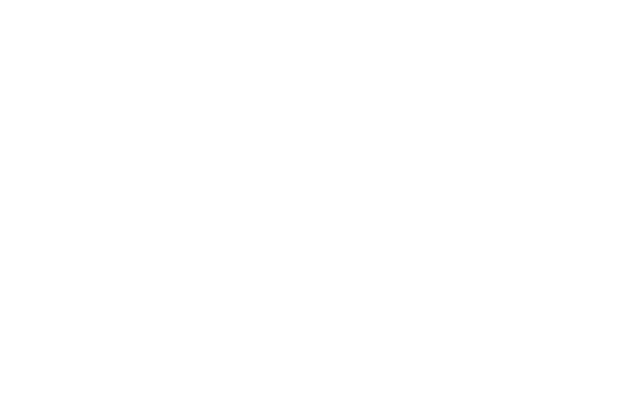
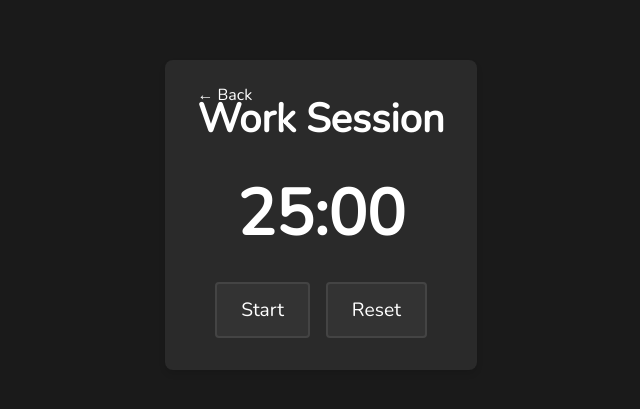
Before and after one commit to silvanicholas/serenity-hub, a React (Create React App) app in the folder frontend/: page /pomodoro in a window 1280 px wide. Before the commit this address had no page. Shown: the part 185-594 px from the top of the page, without its empty margins (319-959 px from the left). Built offline with nearby package versions, Linux system fonts and the light colour scheme.

Commit message:
Adding pomodoro timer

```diff
--- a/frontend/src/App.jsx
+++ b/frontend/src/App.jsx
@@ -2,6 +2,7 @@
 import { BrowserRouter as Router, Route, Routes } from 'react-router-dom';
 import Login from './components/Login/Login';
 import Dashboard from './components/Dashboard/Dashboard';
+import PomodoroTimer from './components/PomodoroTimer/PomodoroTimer';
 import '@fontsource/nunito';
 
 
@@ -12,6 +13,7 @@
         <Routes>
           <Route path="/login" element={<Login />} />
           <Route path="/dashboard" element={<Dashboard />} />
+          <Route path="/pomodoro" element={<PomodoroTimer />} />
           <Route path="/" element={<Login />} /> {/* Default route */}
         </Routes>
       </div>
--- a/frontend/src/components/Login/Login.jsx
+++ b/frontend/src/components/Login/Login.jsx
@@ -1,6 +1,7 @@
 import React, { useState } from 'react';
 import axios from 'axios';
-import { useNavigate } from 'react-router-dom';
+import { useNavigate, Link } from 'react-router-dom';
+//import { useNavigate } from 'react-router-dom';
 import styles from './Login.module.css'
 
 const Login = () => {
@@ -48,6 +49,13 @@
         <div className={styles.pagecontainer}>
             <div className={styles.title}>Serenity Hub</div>
             <div className={styles.subTitle}>An all in one Student Stress Reliever</div>
+
+            <Link to="/pomodoro" className={styles.pomodoroLink}>
+                Try Our Pomodoro Timer
+            </Link>
+
+
+
             <div className={styles.formContainer}>
                 <h2 className={styles.heading}>{isSignUp ? 'Sign Up' : 'Login'}</h2>
                 <form onSubmit={handleSubmit} className={styles.form}>
--- a/frontend/src/components/Login/Login.module.css
+++ b/frontend/src/components/Login/Login.module.css
@@ -52,6 +52,25 @@
     margin-bottom: 20px;
     text-align: center;
 }
+
+.pomodoroLink {
+    display: inline-block;
+    padding: 12px 24px;
+    margin: 20px 0;
+    background-color: var(--color-text);
+    color: var(--color-bg);
+    text-decoration: none;
+    border-radius: 20px;
+    font-family: var(--font-nunito), sans-serif;
+    transition: all 0.3s;
+    box-shadow: 0 5px 15px rgba(109, 85, 213, 0.3);
+}
+
+.pomodoroLink:hover {
+    box-shadow: 0 8px 20px rgba(90, 71, 195, 0.4);
+    transform: translateY(-2px);
+}
+
 
 /* Form styling */
 .form {
--- /dev/null
+++ b/frontend/src/components/PomodoroTimer/PomodoroTimer.jsx
@@ -0,0 +1,77 @@
+import React, { useState, useEffect } from 'react';
+import { useNavigate } from 'react-router-dom';
+import styles from './PomodoroTimer.module.css';
+
+function PomodoroTimer() {
+  const navigate = useNavigate();
+  const workTime = 25 * 60;
+  const breakTime = 5 * 60;
+
+  const [timeLeft, setTimeLeft] = useState(workTime);
+  const [isRunning, setIsRunning] = useState(false);
+  const [isWorkSession, setIsWorkSession] = useState(true);
+
+  useEffect(() => {
+    let timer = null;
+
+    if (isRunning && timeLeft > 0) {
+      timer = setInterval(() => {
+        setTimeLeft((prevTime) => prevTime - 1);
+      }, 1000);
+    } else if (timeLeft === 0) {
+      if (isWorkSession) {
+        setIsWorkSession(false);
+        setTimeLeft(breakTime);
+      } else {
+        setIsWorkSession(true);
+        setTimeLeft(workTime);
+      }
+    }
+
+    return () => clearInterval(timer);
+  }, [isRunning, timeLeft, isWorkSession]);
+
+  const formatTime = (seconds) => {
+    const mins = Math.floor(seconds / 60)
+      .toString()
+      .padStart(2, '0');
+    const secs = (seconds % 60).toString().padStart(2, '0');
+    return `${mins}:${secs}`;
+  };
+
+  const handleStartPause = () => {
+    setIsRunning(!isRunning);
+  };
+
+  const handleReset = () => {
+    setIsRunning(false);
+    setIsWorkSession(true);
+    setTimeLeft(workTime);
+  };
+
+  const handleBack = () => {
+    navigate(-1);
+  };
+
+  return (
+    <div className={styles.pageContainer}>
+      <div className={styles.container}>
+        <button onClick={handleBack} className={styles.backButton}>
+          ← Back
+        </button>
+        <h1 className={styles.heading}>{isWorkSession ? 'Work Session' : 'Break Session'}</h1>
+        <div className={styles.timer}>{formatTime(timeLeft)}</div>
+        <div className={styles.buttons}>
+          <button onClick={handleStartPause} className={styles.button}>
+            {isRunning ? 'Pause' : 'Start'}
+          </button>
+          <button onClick={handleReset} className={styles.button}>
+            Reset
+          </button>
+        </div>
+      </div>
+    </div>
+  );
+}
+
+export default PomodoroTimer;
--- /dev/null
+++ b/frontend/src/components/PomodoroTimer/PomodoroTimer.module.css
@@ -0,0 +1,70 @@
+@import '../../vars.css';
+
+.pageContainer {
+    display: flex;
+    justify-content: center;
+    align-items: center;
+    min-height: 100vh;
+    width: 100%;
+    background-color: #1a1a1a;
+    color: white;
+    font-family: 'Nunito', sans-serif;
+  }
+
+  .container {
+    position: relative;
+    text-align: center;
+    padding: 2rem;
+    border-radius: 8px;
+    background-color: #2a2a2a;
+    box-shadow: 0 4px 6px rgba(0, 0, 0, 0.1);
+  }
+
+  .heading {
+    font-size: 2.5rem;
+    margin: 0 0 1rem 0;
+  }
+
+  .timer {
+    font-size: 4rem;
+    margin: 1.5rem 0;
+    font-weight: bold;
+  }
+
+  .buttons {
+    margin-top: 1.5rem;
+  }
+
+  .button {
+    font-size: 1.2rem;
+    padding: 0.8rem 1.5rem;
+    margin: 0 0.5rem;
+    background-color: #333;
+    color: white;
+    border: 2px solid #444;
+    border-radius: 4px;
+    cursor: pointer;
+    transition: background-color 0.2s;
+    font-family: 'Nunito', sans-serif;
+  }
+
+  .button:hover {
+    background-color: #444;
+  }
+
+  .backButton {
+    position: absolute;
+    top: 1rem;
+    left: 1rem;
+    padding: 0.5rem 1rem;
+    background-color: transparent;
+    color: white;
+    border: none;
+    cursor: pointer;
+    font-family: 'Nunito', sans-serif;
+    font-size: 1rem;
+  }
+
+  .backButton:hover {
+    color: #ccc;
+  }
```
Also changed, not shown: frontend/src/components/Pomodoro/Pomodoro.jsx (deleted), frontend/src/components/Pomodoro/Pomodoro.module.css (deleted).
